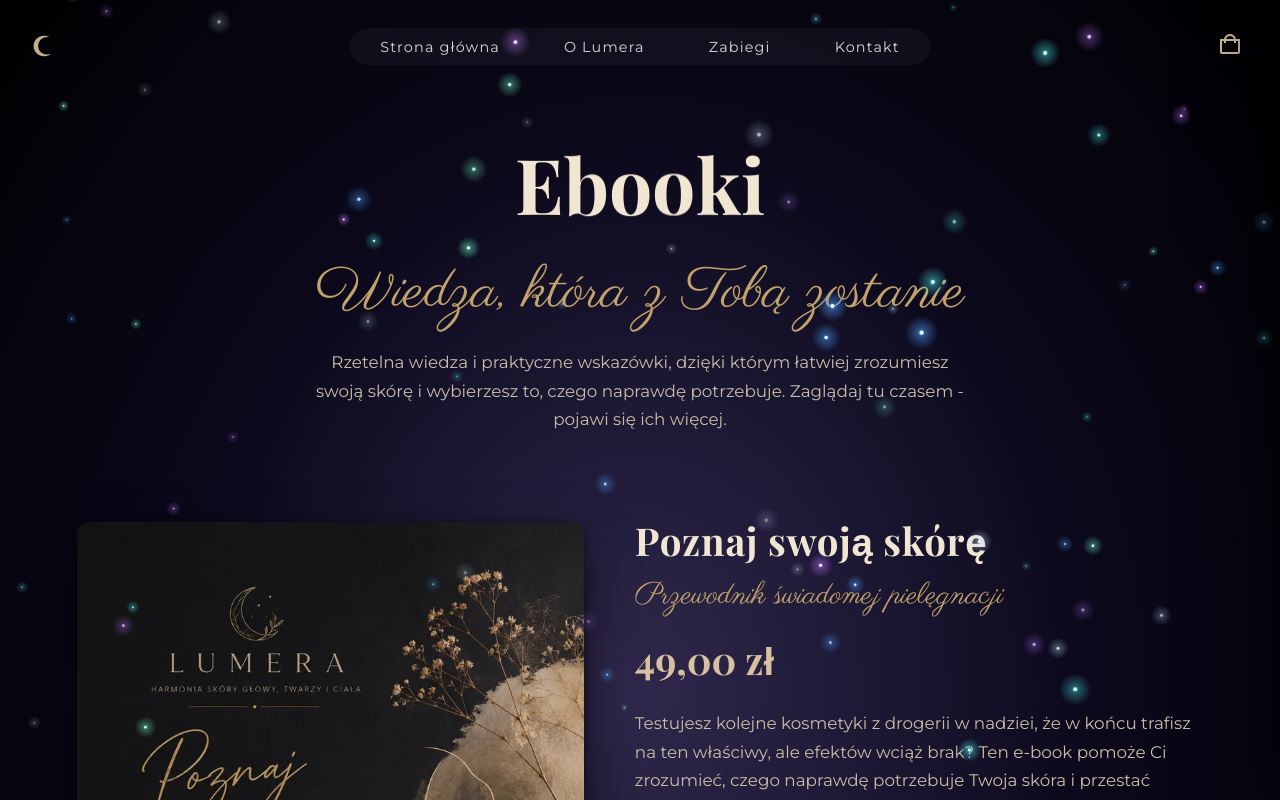
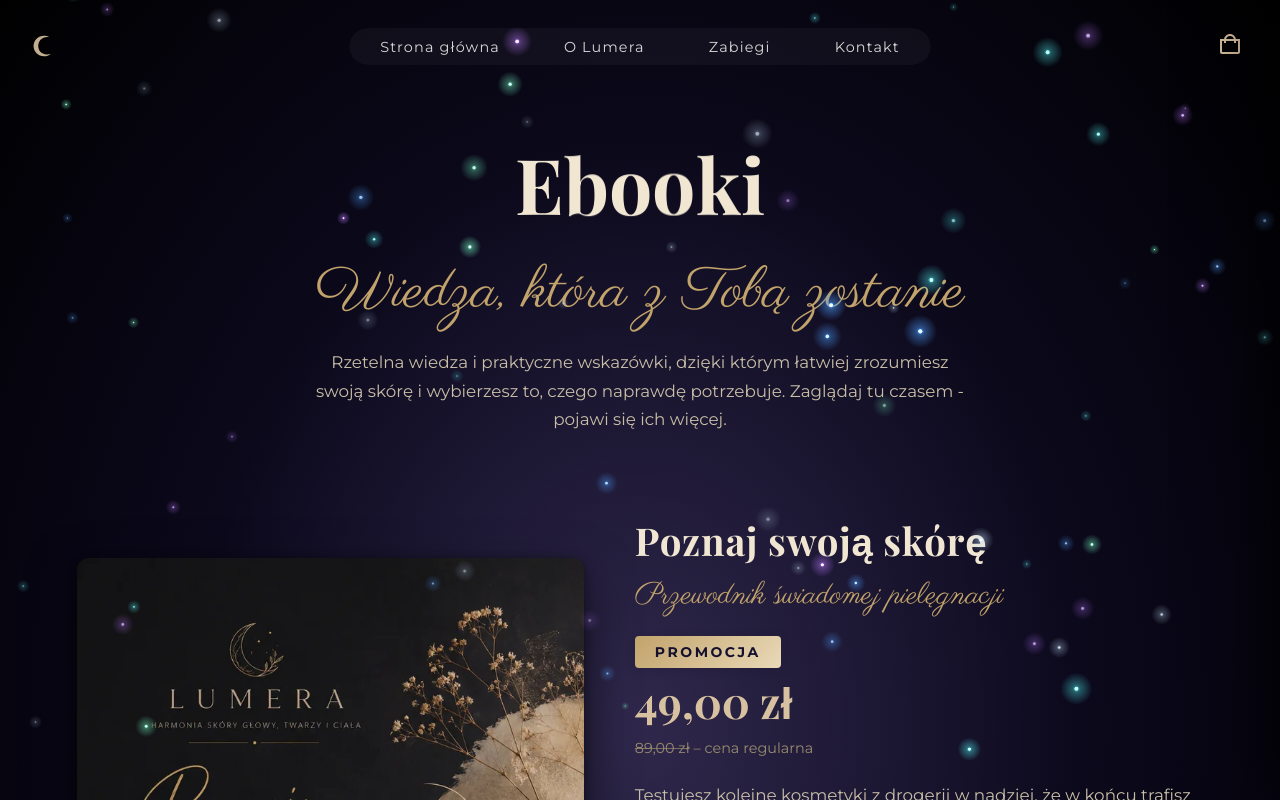
Before and after one commit to eM-Bien/lumera, a Next.js app: page /ebooki in a window 1280 px wide. Shown: the top 800 px of the page. Built offline with nearby package versions, Linux system fonts and the light colour scheme; no server answers.

Commit message:
add promo price

```diff
--- a/app/components/Ebooks/Cart/CartDrawer.module.css
+++ b/app/components/Ebooks/Cart/CartDrawer.module.css
@@ -141,6 +141,13 @@
   color: #c2a36b;
 }
 
+.regularPrice {
+  margin-right: 0.5rem;
+  color: #9a8c6f;
+  text-decoration: line-through;
+  text-decoration-color: rgba(154, 140, 111, 0.7);
+}
+
 .summary {
   margin: 1.5rem 0 0;
   font-size: 0.95rem;
--- a/app/components/Ebooks/Cart/CartDrawer.tsx
+++ b/app/components/Ebooks/Cart/CartDrawer.tsx
@@ -3,7 +3,7 @@
 import { useEffect, useRef } from "react";
 import Link from "next/link";
 import { useCart } from "./CartContext";
-import { formatPrice } from "../ebook-types";
+import { EBOOKS, formatPrice } from "../ebook-types";
 import styles from "./CartDrawer.module.css";
 import SecondaryButton from "../../Buttons/SecondaryButton/SecondaryButton";
 import PrimaryButton from "../../Buttons/PrimaryButton/PrimaryButton";
@@ -88,9 +88,22 @@ export default function CartDrawer() {
             />
             <div className={styles.info}>
               <p className={styles.productTitle}>{lastAdded.title}</p>
-              <p className={styles.productPrice}>
-                {formatPrice(lastAdded.price)}
-              </p>
+              {(() => {
+                const ebook = EBOOKS.find((e) => e.id === lastAdded.id);
+                const onSale =
+                  ebook?.regularPrice != null &&
+                  ebook.regularPrice > lastAdded.price;
+                return (
+                  <p className={styles.productPrice}>
+                    {onSale && (
+                      <span className={styles.regularPrice}>
+                        {formatPrice(ebook!.regularPrice!)}
+                      </span>
+                    )}
+                    {formatPrice(lastAdded.price)}
+                  </p>
+                );
+              })()}
             </div>
           </div>
         )}
--- a/app/components/Ebooks/EbookCard/EbookCard.module.css
+++ b/app/components/Ebooks/EbookCard/EbookCard.module.css
@@ -48,13 +48,35 @@
   color: #c2a36b;
 }
 
+.priceBlock {
+  display: flex;
+  flex-direction: column;
+  align-items: flex-start;
+  margin: 1.2rem 0 0;
+}
+
+.promo {
+  margin-bottom: 0.7rem;
+}
+
 .price {
-  display: block;
-  margin: 1rem 0 0;
   font-family: var(--font-header);
-  font-size: clamp(1.8rem, 3vw, 2.4rem);
+  font-size: clamp(2rem, 3.4vw, 2.8rem);
   font-weight: 700;
+  line-height: 1;
   color: #d8c1a0;
+}
+
+.regularPrice {
+  margin-top: 1rem;
+  font-family: var(--font-basic), sans-serif;
+  font-size: 0.9rem;
+  color: #9a8c6f;
+}
+
+.regularStrike {
+  text-decoration: line-through;
+  text-decoration-color: rgba(154, 140, 111, 0.7);
 }
 
 .desc {
--- a/app/components/Ebooks/EbookCard/EbookCard.tsx
+++ b/app/components/Ebooks/EbookCard/EbookCard.tsx
@@ -4,6 +4,7 @@ import { type Ebook, formatPrice } from "../ebook-types";
 import { useCart } from "../Cart/CartContext";
 import styles from "./EbookCard.module.css";
 import PrimaryButton from "../../Buttons/PrimaryButton/PrimaryButton";
+import PromoBadge from "../../PromoBadge/PromoBadge";
 
 type EbookCardProps = {
   ebook: Ebook;
@@ -11,6 +12,8 @@ type EbookCardProps = {
 
 export default function EbookCard({ ebook }: EbookCardProps) {
   const { addItem } = useCart();
+  const onSale =
+    ebook.regularPrice != null && ebook.regularPrice > ebook.price;
 
   return (
     <article className={styles.card}>
@@ -22,7 +25,18 @@ export default function EbookCard({ ebook }: EbookCardProps) {
       <div className={styles.body}>
         <h2 className={styles.title}>{ebook.title}</h2>
         <p className={styles.tagline}>{ebook.tagline}</p>
-        <span className={styles.price}>{formatPrice(ebook.price)}</span>
+        <div className={styles.priceBlock}>
+          {onSale && <PromoBadge className={styles.promo} />}
+          <span className={styles.price}>{formatPrice(ebook.price)}</span>
+          {onSale && (
+            <span className={styles.regularPrice}>
+              <s className={styles.regularStrike}>
+                {formatPrice(ebook.regularPrice!)}
+              </s>{" "}
+              – cena regularna
+            </span>
+          )}
+        </div>
         <p className={styles.desc}>{ebook.description}</p>
 
         <div className={styles.forWhom}>
--- a/app/components/Ebooks/ebook-types.ts
+++ b/app/components/Ebooks/ebook-types.ts
@@ -11,6 +11,8 @@ export type Ebook = {
     language: string;
   };
   price: number;
+  /** Cena regularna (przekreślona) — obecna tylko, gdy trwa promocja. */
+  regularPrice?: number;
 };
 
 export const EBOOKS: Ebook[] = [
@@ -32,6 +34,7 @@ export const EBOOKS: Ebook[] = [
       language: "polski",
     },
     price: 49,
+    regularPrice: 89,
   },
 ];
 
--- /dev/null
+++ b/app/components/PromoBadge/PromoBadge.module.css
@@ -0,0 +1,17 @@
+.badge {
+  display: inline-flex;
+  align-items: center;
+  gap: 6px;
+  padding: 9px 20px;
+  border-radius: 4px;
+  background: linear-gradient(135deg, #c2a36b, #e9d9b8);
+  color: #14102e;
+  font-family: var(--font-basic), Arial, sans-serif;
+  font-size: 14px;
+  font-weight: 700;
+  letter-spacing: 0.18em;
+  text-transform: uppercase;
+  line-height: 1;
+  white-space: nowrap;
+  box-shadow: 0 2px 10px rgba(20, 16, 46, 0.18);
+}
--- /dev/null
+++ b/app/components/PromoBadge/PromoBadge.tsx
@@ -0,0 +1,21 @@
+import styles from "./PromoBadge.module.css";
+
+type PromoBadgeProps = {
+  /** Tekst plakietki — domyślnie „Promocja". */
+  label?: string;
+  /** Dodatkowa klasa do pozycjonowania w miejscu użycia. */
+  className?: string;
+};
+
+/**
+ * Uniwersalna złota plakietka. Domyślnie „Promocja", ale można nadać
+ * dowolny tekst (np. „Nowość", „Bestseller") i dołożyć klasę pozycjonującą.
+ */
+export default function PromoBadge({
+  label = "Promocja",
+  className,
+}: PromoBadgeProps) {
+  return (
+    <span className={`${styles.badge} ${className ?? ""}`}>{label}</span>
+  );
+}
```
Also changed, not shown: app/koszyk/page.module.css (+16 -0 lines), app/koszyk/page.tsx (+19 -0 lines), scripts/create-price.mjs (added, +69 -0 lines).
